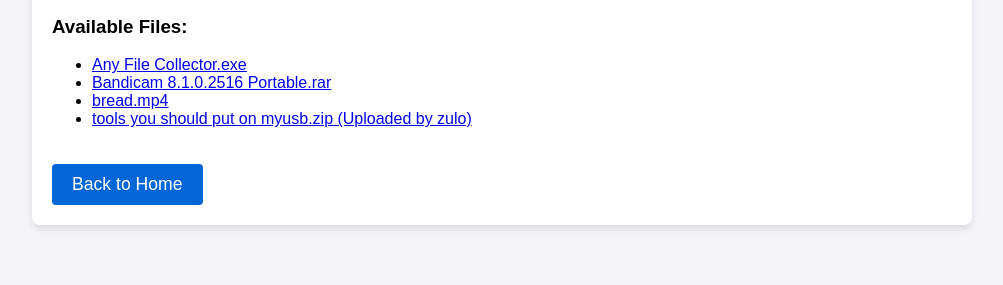
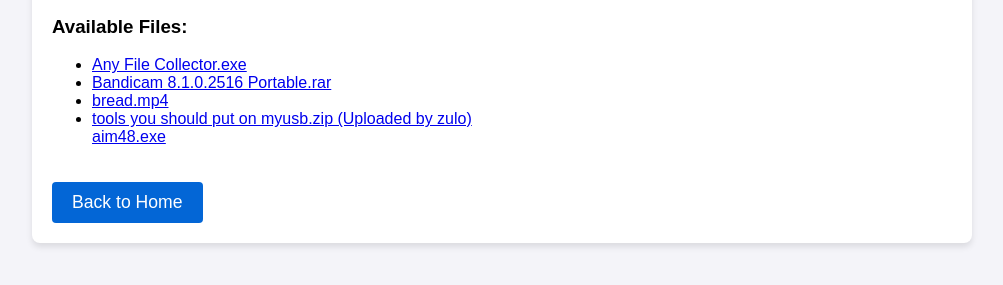
Before and after one commit to zeq1568/myfile.github.io, a plain HTML site: page files.html in a window 1280 px wide. Shown: the part 151-436 px from the top of the page, without its empty margins (138-1141 px from the left). Drawn offline with Linux system fonts and the light colour scheme.

Commit message:
Update files.html

```diff
--- a/files.html
+++ b/files.html
@@ -26,6 +26,8 @@
         <li>
             <a href="https://github.com/zeq1568/zeq1568.github.io/raw/refs/heads/main/files/tools%20you%20should%20put%20on%20myusb.zip" target="_blank">tools you should put on myusb.zip (Uploaded by zulo)</a>
         </li>
+            <a href="https://github.com/zeq1568/zeq1568.github.io/raw/refs/heads/main/files/aim48.exe" target="_blank">aim48.exe</a>
+        </li>
     </ul>
 
     <a href="https://zeq1568.github.io" class="button">Back to Home</a>
```
